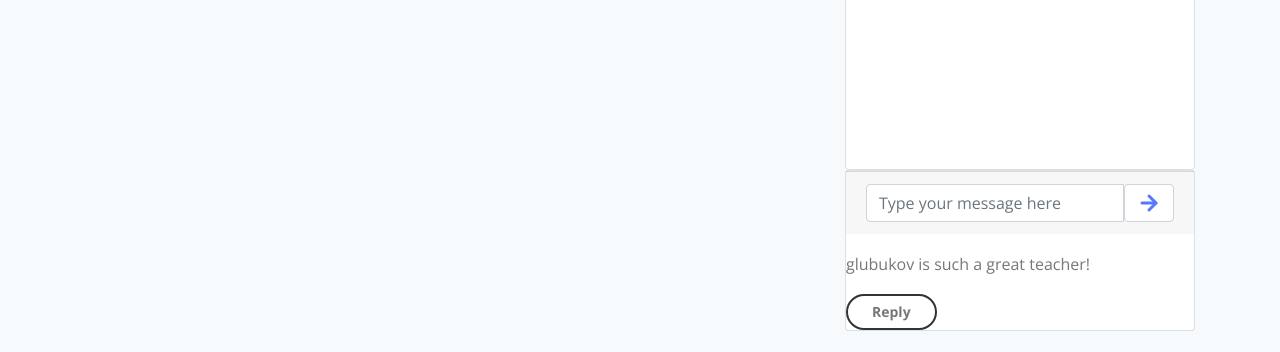
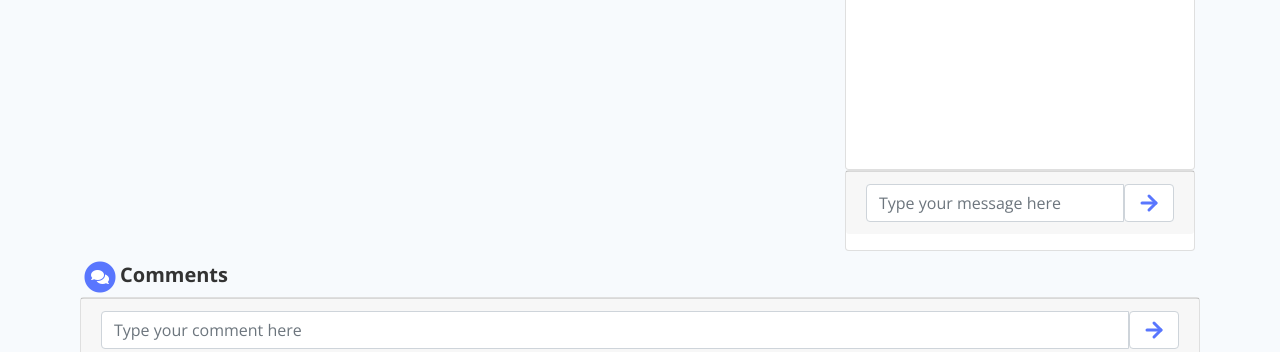
Before and after one commit to knightron0/synk, a plain HTML site: page video.html in a window 1280 px wide. Shown: the part 615-967 px from the top of the page. Drawn offline with nearby package versions, Linux system fonts and the light colour scheme; no server answers.

Commit message:
Update video.html

```diff
--- a/video.html
+++ b/video.html
@@ -125,13 +125,8 @@
                     <input type="text" class="form-control" placeholder="Type your message here" aria-label="Recipient's username" aria-describedby="basic-addon2" id="messageBox">
                     <div id="sendMessage"><img src="images/arrow-right.svg" class="form-control"></div>
                 </div>
-                <p>glubukov is such a great teacher!</p>
-                <div class="row">
-                    <div class="col-8">
-                        <a class="btn-outline-sm">Reply</a>
-            </div> <!-- end of col -->
+        </div>
 
-        </div> <!-- end of row -->
 
     </div> <!-- end of container -->
     <br>
```
